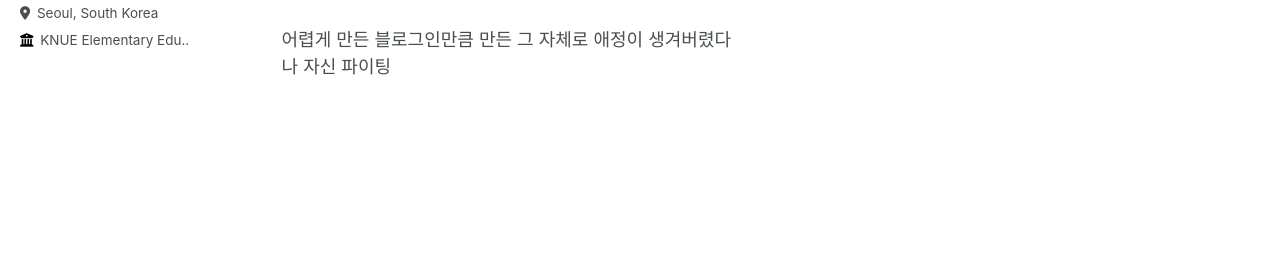
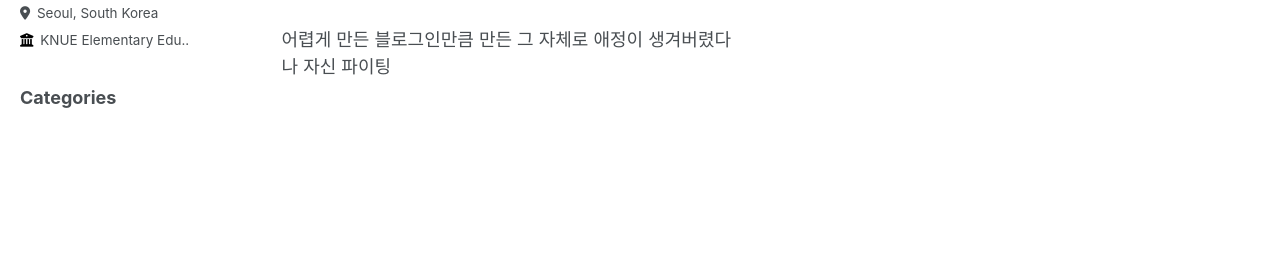
Before and after one commit to Lucypothesis/Lucypothesis.github.io, a Jekyll site: the page built from _pages/about.md, in a window 1280 px wide. Shown: the part 358-638 px from the top of the page. Built offline with Jekyll 4.4.1, drawn with Linux system fonts in a browser that asks for light colours.

Commit message:
카테고리 목록 추가

```diff
--- a/_includes/sidebar.html
+++ b/_includes/sidebar.html
@@ -21,5 +21,15 @@
       {% include nav_list nav=page.sidebar.nav %}
     {% endif %}
   {% endif %}
+
+  <!-- 카테고리 목록 추가 -->
+  <div class="sidebar-module">
+    <h4>Categories</h4>
+    <ol class="list-unstyled">
+      {% for category in site.categories %}
+        <li><a href="{{ site.baseurl }}/categories/{{ category | first | slugify }}">{{ category | first }}</a></li>
+      {% endfor %}
+    </ol>
+  </div>
   </div>
 {% endif %}
```
